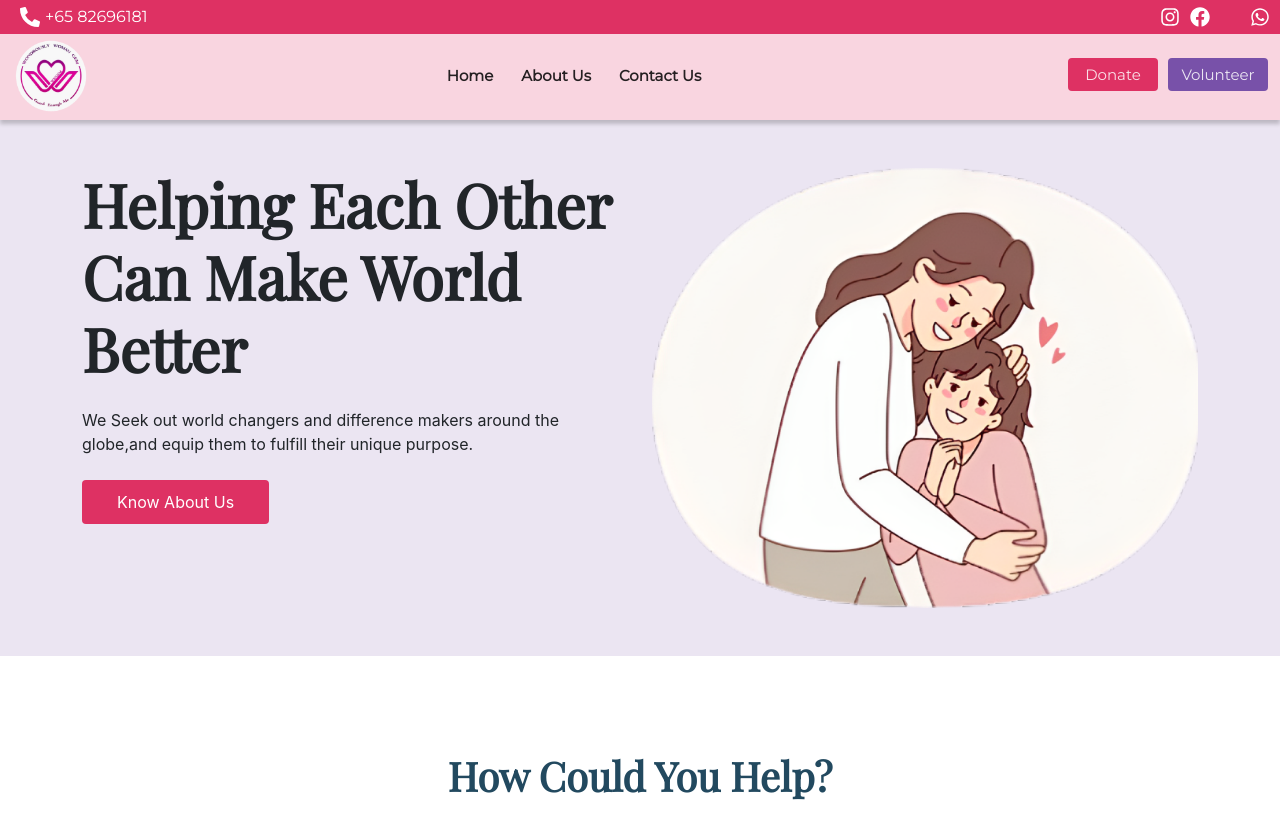
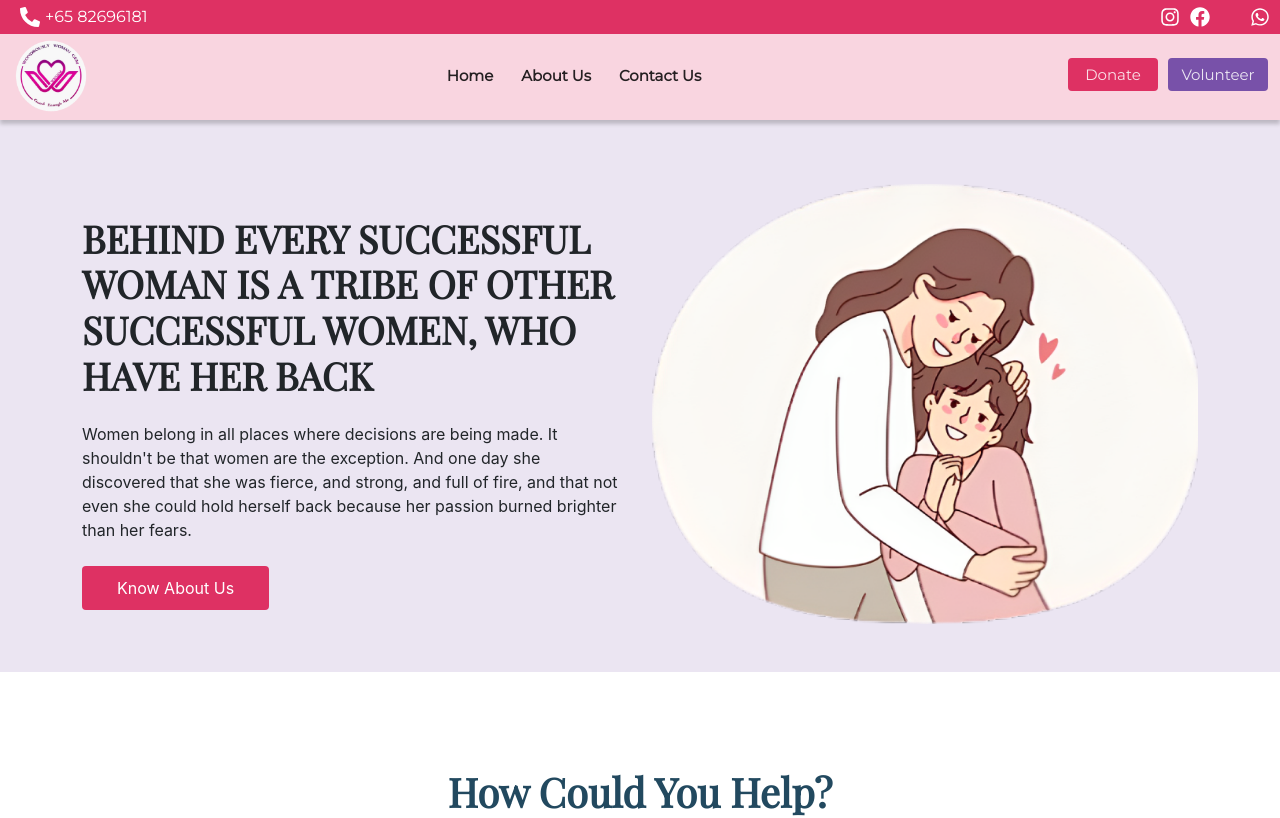
Before and after one commit to Chandru0811/wondersly_women_gem, a React (Create React App) app: page / in a window 1280 px wide. Shown: the top 818 px of the page. Built offline with nearby package versions, Linux system fonts and the light colour scheme; some icons are missing; a web font is replaced by a local one.

Commit message:
Hero Section Changed

```diff
--- a/src/component/Home/Hero.js
+++ b/src/component/Home/Hero.js
@@ -7,17 +7,16 @@ function Hero() {
     <div className="Hero">
       <div className="container py-5">
         <div className="row">
-          <div className="col-lg-6 col-12">
-            <h1 style={{ fontSize: "60px" }}>
-              <b>Helping Each Other Can Make World Better</b>
+          <div className="col-lg-6 col-12 mt-5">
+            <h1 style={{ fontSize: "38px" }}>
+              <b>BEHIND EVERY SUCCESSFUL WOMAN IS A TRIBE OF OTHER SUCCESSFUL WOMEN, WHO HAVE HER BACK</b>
             </h1>
             <p className="my-4">
-              We Seek out world changers and difference makers around the
-              globe,and equip them to fulfill their unique purpose.
+            Women belong in all places where decisions are being made. It shouldn't be that women are the exception. And one day she discovered that she was fierce, and strong, and full of fire, and that not even she could hold herself back because her passion burned brighter than her fears.
             </p>
             <button className="herobtn">Know About Us</button>
           </div>
-          <div className="col-lg-6 col-12">
+          <div className="col-lg-6 col-12 mt-3">
             <img src={HeroImg} className="img-fluid" alt="Hero_Img"></img>
           </div>
         </div>
--- a/src/style/custom.css
+++ b/src/style/custom.css
@@ -456,9 +456,14 @@ nav .nav-link Link {
 }
 
 .NonProfitable .Donatebtn {
-    background-color: #DE3163;
+    background-color: #de3163;
     border: none;
     padding: 15px 35px;
+}
+
+.NonProfitable .Donatebtn:hover{
+    background-color: #eb0f4d;
+    color: #fff;
 }
 
 /* Supporters  */
@@ -666,7 +671,7 @@ input[type="range"] {
 
 .ourVolunteers .volunteerbtn {
     border-radius: 34px;
-    background: #2E4049;
+    background-color: #2E4049;
     width: 201px;
     height: 40px;
     color: #FFF;
@@ -678,6 +683,11 @@ input[type="range"] {
     line-height: normal;
     text-transform: uppercase;
     padding-top: 10px;
+}
+
+.ourVolunteers .volunteerBtn:hover{
+    background-color: #65b4db;
+    color: #fff;
 }
 
 .ourVolunteers .card-img-top{
```
